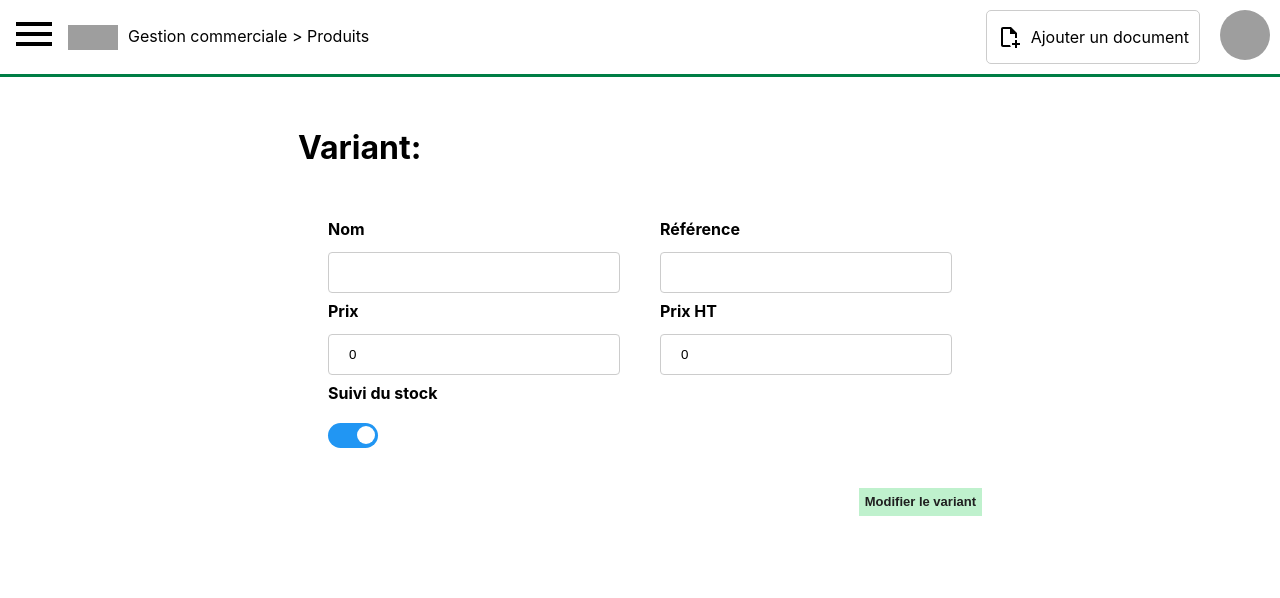
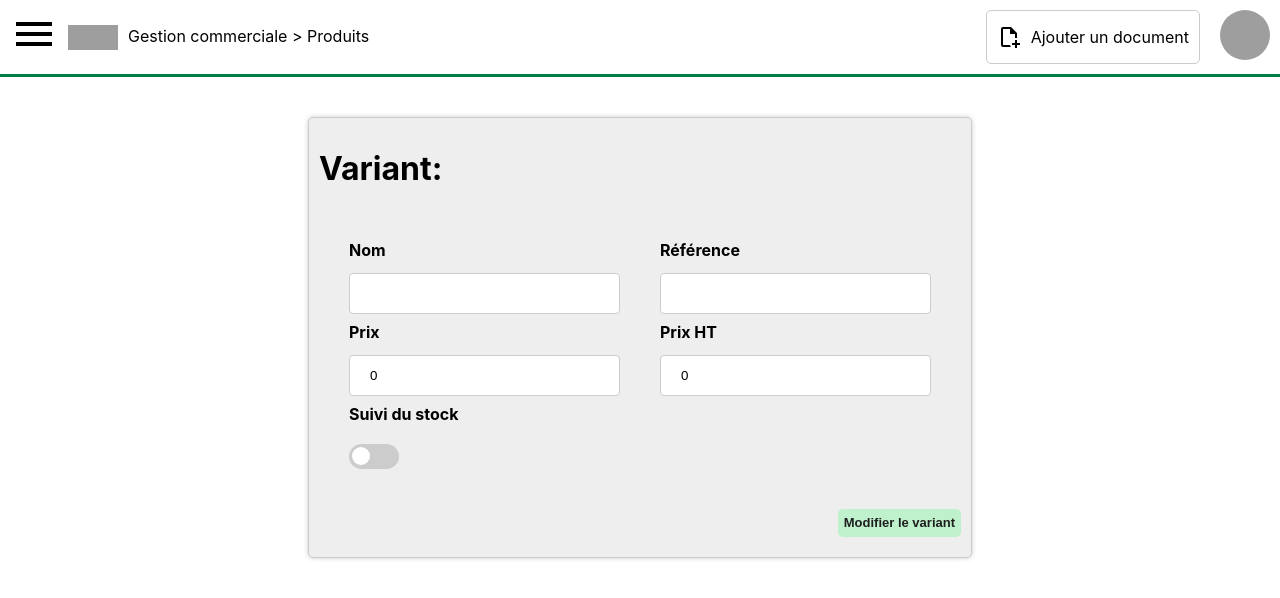
Before and after one commit to sebtex1/sage-frontend, a React (Create React App) app: page /variant/1 in a window 1280 px wide. Shown: the top 598 px of the page. Built offline with nearby package versions, Linux system fonts and the light colour scheme; no server answers; grey boxes are pictures that could not be loaded.

Commit message:
Style:  card

```diff
--- a/src/components/ButtonAction.js
+++ b/src/components/ButtonAction.js
@@ -26,6 +26,7 @@ const Button = styled.button`
   cursor: pointer;
   transition: 0.3s;
   margin: 10px 0;
+  border-radius: 5px;
   &:hover {
     background-color: #82e39d;
   }
--- a/src/components/SwitchForm.js
+++ b/src/components/SwitchForm.js
@@ -7,7 +7,6 @@ const SwitchForm = ({ label, id, name, value = false, onChange }) => {
       <Switch>
         <Input
           type="checkbox"
-          defaultChecked={value}
           value={value}
           onClick={() => {
             onChange()
--- a/src/pages/Bundle.js
+++ b/src/pages/Bundle.js
@@ -27,6 +27,7 @@ const Bundle = () => {
     <Div>
       <PageColumn />
       <PageColumn flex={3}>
+        <Card>
           <h1>Bundle:</h1>
           <InputForm
             label="Nom"
@@ -56,6 +57,7 @@ const Bundle = () => {
               }}
             />
           </BottomDiv>
+        </Card>
       </PageColumn>
       <PageColumn />
     </Div>
@@ -75,3 +77,14 @@ const BottomDiv = styled.div`
   align-items: center;
   justify-content: flex-end;
 `
+
+const Card = styled.div`
+  display: flex;
+  flex-direction: column;
+  padding: 10px;
+  margin: 10px;
+  border: 1px solid #ccc;
+  border-radius: 5px;
+  box-shadow: 0 0 5px #ccc;
+  background-color: #eee;
+`
--- a/src/pages/Tier.js
+++ b/src/pages/Tier.js
@@ -35,6 +35,7 @@ const Tier = () => {
     <Div>
       <PageColumn />
       <PageColumn flex={3}>
+        <Card>
           <Div>
             <PageColumn>
               <InputForm
@@ -53,7 +54,9 @@ const Tier = () => {
                 name="adress"
                 placeholder=""
                 value={tier.ta_address}
-              onChange={(e) => setTier({ ...tier, ta_address: e.target.value })}
+                onChange={(e) =>
+                  setTier({ ...tier, ta_address: e.target.value })
+                }
               />
               <InputForm
                 label="Code postal"
@@ -71,7 +74,9 @@ const Tier = () => {
                 name="pays"
                 placeholder=""
                 value={tier.ta_country}
-              onChange={(e) => setTier({ ...tier, ta_country: e.target.value })}
+                onChange={(e) =>
+                  setTier({ ...tier, ta_country: e.target.value })
+                }
               />
               <InputForm
                 label="Téléphone"
@@ -100,7 +105,9 @@ const Tier = () => {
                 name="site_web"
                 placeholder=""
                 value={tier.ta_website}
-              onChange={(e) => setTier({ ...tier, ta_website: e.target.value })}
+                onChange={(e) =>
+                  setTier({ ...tier, ta_website: e.target.value })
+                }
               />
             </PageColumn>
             <PageColumn>
@@ -171,6 +178,7 @@ const Tier = () => {
               }}
             />
           </BottomDiv>
+        </Card>
       </PageColumn>
       <PageColumn />
     </Div>
@@ -190,3 +198,14 @@ const BottomDiv = styled.div`
   align-items: center;
   justify-content: flex-end;
 `
+
+const Card = styled.div`
+  display: flex;
+  flex-direction: column;
+  padding: 10px;
+  margin: 10px;
+  border: 1px solid #ccc;
+  border-radius: 5px;
+  box-shadow: 0 0 5px #ccc;
+  background-color: #eee;
+`
--- a/src/pages/Variant.js
+++ b/src/pages/Variant.js
@@ -11,7 +11,6 @@ const Variant = () => {
   const [variant, setVariant] = React.useState({
     name: '',
     reference: '',
-    stock_tracking: true,
     purchase_price: 0,
     selling_price: 0,
   })
@@ -28,6 +27,7 @@ const Variant = () => {
     <Div>
       <PageColumn />
       <PageColumn flex={3}>
+        <Card>
           <h1>Variant:</h1>
           <Div>
             <PageColumn>
@@ -38,7 +38,9 @@ const Variant = () => {
                 name="nom"
                 placeholder=""
                 value={variant.name}
-              onChange={(e) => setVariant({ ...variant, name: e.target.value })}
+                onChange={(e) =>
+                  setVariant({ ...variant, name: e.target.value })
+                }
               />
               <InputForm
                 label="Prix"
@@ -108,6 +110,7 @@ const Variant = () => {
               }}
             />
           </BottomDiv>
+        </Card>
       </PageColumn>
       <PageColumn />
     </Div>
@@ -127,3 +130,14 @@ const BottomDiv = styled.div`
   align-items: center;
   justify-content: flex-end;
 `
+
+const Card = styled.div`
+  display: flex;
+  flex-direction: column;
+  padding: 10px;
+  margin: 10px;
+  border: 1px solid #ccc;
+  border-radius: 5px;
+  box-shadow: 0 0 5px #ccc;
+  background-color: #eee;
+`
```
Lines whose indentation alone changed are shown as unchanged.
